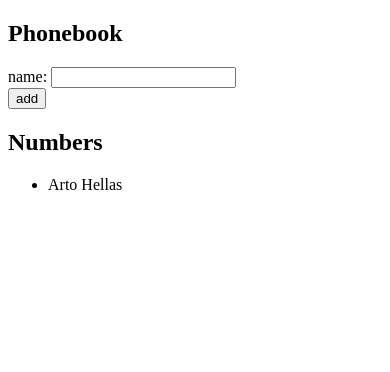
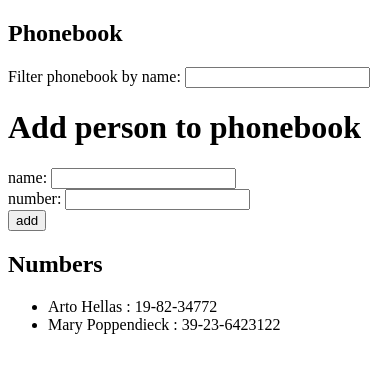
Before and after one commit to Mahmoudy96/fullstackopen, a React (Vite) app in the folder part2/phonebook/: page / in a window 390 px wide. Shown: the top 372 px of the page. Built offline with nearby package versions, Linux system fonts and the light colour scheme.

Commit message:
finished phonebook

```diff
--- a/part2/phonebook/src/App.jsx
+++ b/part2/phonebook/src/App.jsx
@@ -1,53 +1,69 @@
 import { useState } from 'react'
+import Display from './components/Display'
+import Filter from './components/Filter'
+import AddPerson from './components/AddPerson'
 
-const Display = ({people}) => {
-  console.log('people', people)
-  return(
-    <ul>
-    {people.map(person => <li key={person.name}>{person.name}</li>)}
-    </ul>
-
-  )
-}
 
 const App = () => {
-  const [persons, setPersons] = useState([
-    { name: 'Arto Hellas' }
-  ])
+  const initialPeople = [{ name: 'Arto Hellas',number: "19-82-34772",id: 1 },
+  { name: 'Mary Poppendieck', number: '39-23-6423122', id: 2 }]
+  const [persons, setPersons] = useState(initialPeople)
   const [newName, setNewName] = useState('')
-
-
-  const addName = (event) => {
+  const [newNumber, setNewNumber] = useState('')
+  const [newSearch, setNewSearch] = useState('')
+  const [peopleToShow, setPeopleToShow] = useState(initialPeople)
+  const filterPeople = (persons, name) => {
+    const filtered_people = persons.filter(person => person.name.toLowerCase().includes(name.toLowerCase()))
+    return(structuredClone(filtered_people))
+  }
+  const addPerson = (event) => {
     event.preventDefault()
     const newPerson = {
-      name: newName
+      name: newName,
+      number: newNumber,
+      id: persons.length+1
     }
     const alreadyIn = persons.map(person => person.name).indexOf(newName)
     if(alreadyIn != -1){
       alert(`${newName} is already in the phonebook`)
-    } else {
-      setPersons(persons.concat(newPerson))
+    } else if(newName=='') {
+      alert('Name cannot be empty')
     }
-    console.log(event.target)
+     else {
+      const newPeople = persons.concat(newPerson)
+      setPersons(newPeople)
+      setPeopleToShow(filterPeople(newPeople,newSearch))
+
+    }
+    console.log('new people:',peopleToShow)
   }
   const handleNameChange = (event) => {
-    console.log('hi', event.target.value)
+    // console.log('hi', event.target.value)
     setNewName(event.target.value)
 
   }
+  const handleNumberChange = (event) => {
+    // console.log('hi', event.target.value)
+    setNewNumber(event.target.value)
+
+  }
+  const handleNameFiltering = (event) =>{
+    const nameToFilter = event.target.value
+    setNewSearch(nameToFilter)
+    const filtered_people = filterPeople(persons,nameToFilter)
+    setPeopleToShow(filtered_people)
+    console.log('peopleToShow', peopleToShow)
+  }
+
   return (
     <div>
       <h2>Phonebook</h2>
-      <form onSubmit={addName}>
-        <div>
-          name: <input value={newName} onChange={handleNameChange}/>
-        </div>
-        <div>
-          <button type="submit">add</button>
-        </div>
-      </form>
+      <Filter value={newSearch} onChange={handleNameFiltering}></Filter>
+      <h1>Add person to phonebook</h1>
+      <AddPerson addPerson={addPerson} newName={newName} handleNameChange={handleNameChange}
+        newNumber={newNumber} handleNumberChange={handleNumberChange}></AddPerson>
       <h2>Numbers</h2>
-      <Display people = {persons}></Display>
+      <Display people = {peopleToShow}></Display>
     </div>
   )
 }
--- /dev/null
+++ b/part2/phonebook/src/components/AddPerson.jsx
@@ -0,0 +1,17 @@
+const AddPerson = ({addPerson,newName,handleNameChange,newNumber,handleNumberChange}) => {
+
+    return(
+    <form onSubmit={addPerson}>
+    <div>
+      name: <input value={newName} onChange={handleNameChange}/>
+    </div>
+    <div>
+      number: <input value={newNumber} onChange={handleNumberChange}/>
+    </div>
+    <div>
+      <button type="submit">add</button>
+    </div>
+  </form>)
+  }
+
+  export default AddPerson
--- /dev/null
+++ b/part2/phonebook/src/components/Display.jsx
@@ -0,0 +1,12 @@
+const DisplayPerson = ({person}) => <li>{person.name} : {person.number}</li>
+const Display = ({people}) => {
+  console.log('people', people)
+  return(
+    <ul>
+    {people.map(person => <DisplayPerson key={person.id} person={person}></DisplayPerson>)}
+    </ul>
+
+  )
+}
+
+export default Display
--- /dev/null
+++ b/part2/phonebook/src/components/Filter.jsx
@@ -0,0 +1,8 @@
+const Filter = ({value, onChange}) => {
+    return(
+    <div>
+    Filter phonebook by name: <input value={value} onChange={onChange}/>
+    </div>)
+  }
+
+  export default Filter
```
